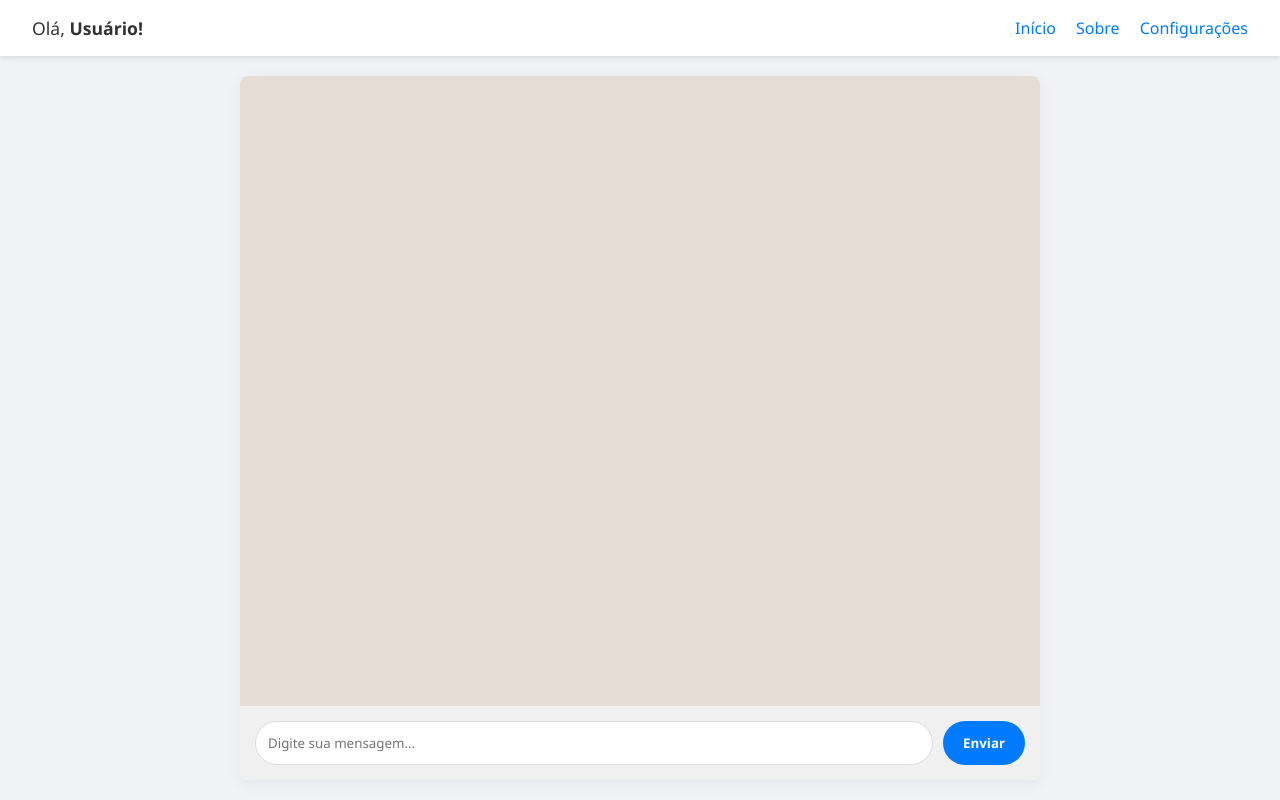
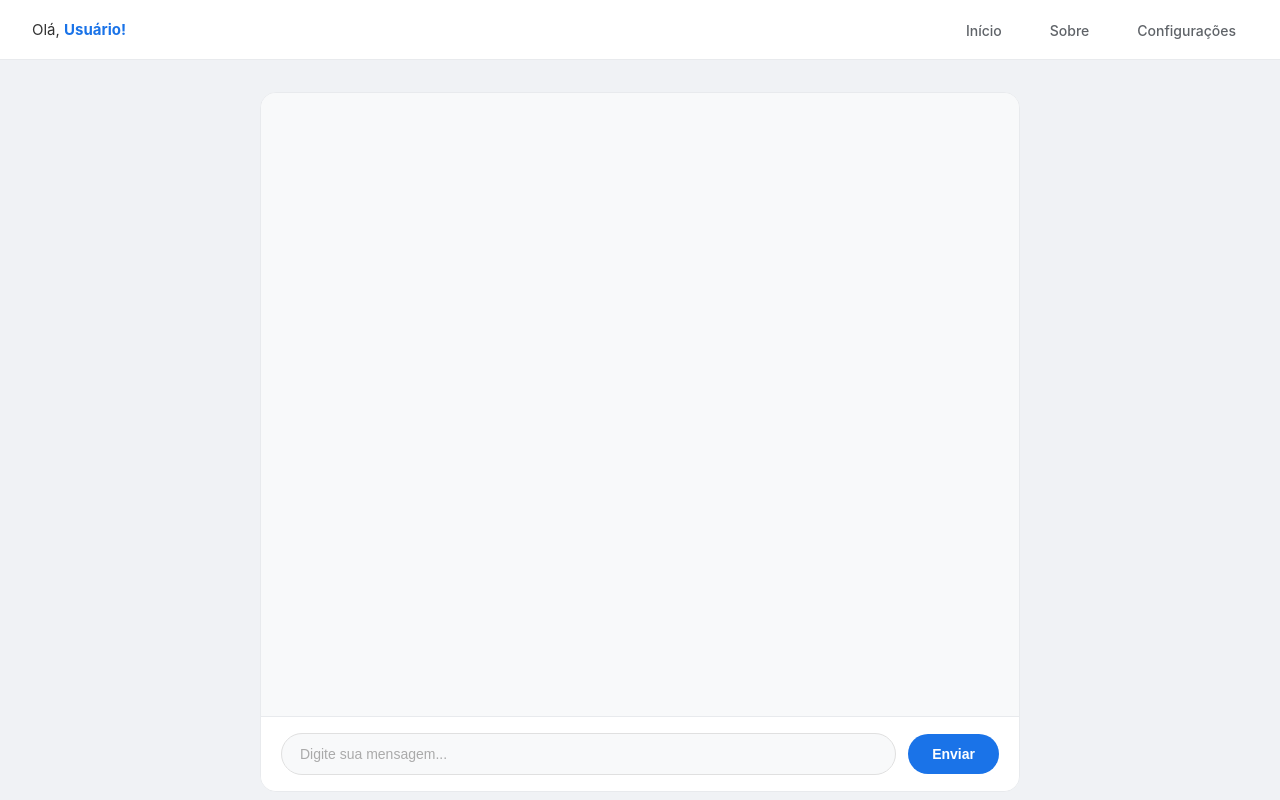
Before and after one commit to arieldreis/CHAT_CRUD, a website: page Chat_Crud_sub/system_full_stack/src/htmls/chat.html in a window 1280 px wide. Drawn offline with Linux system fonts and the light colour scheme.

Commit message:
Fix: Correct file paths and improve chat interface styling

```diff
--- a/Chat_Crud_sub/system_full_stack/API_Rotas/server.js
+++ b/Chat_Crud_sub/system_full_stack/API_Rotas/server.js
@@ -134,7 +134,7 @@ app.get('/chat', (req, res) => {
     res.sendFile(path.join(__dirname, '..', 'src', 'htmls', 'chat.html'));
 });
 app.get('/alterarDados', (req, res) => {
-    res.sendFile(path.join(__dirname, '..', 'src', 'htmls', 'alterar_cadastro.html'))
+    res.sendFile(path.join(__dirname, '..', 'src', 'htmls', 'alterar_cadastro.html'));
 });
 
 // Caso rota solicitada não seja encontrada.
--- a/Chat_Crud_sub/system_full_stack/src/styles/chat.css
+++ b/Chat_Crud_sub/system_full_stack/src/styles/chat.css
@@ -1,131 +1,143 @@
-
+/* ===== Reset & Base ===== */
 * {
   margin: 0;
   padding: 0;
   box-sizing: border-box;
-    font-family: 'Segoe UI', Tahoma, Geneva, Verdana, sans-serif;
 }
 
 body {
-    background-color: #f0f2f5;
-    height: 100vh;
-    display: flex;
-    flex-direction: column;
+  font-family: -apple-system, BlinkMacSystemFont, 'Segoe UI', Roboto, sans-serif;
+  background: #f0f2f5;
+  min-height: 100vh;
+  color: #333;
 }
 
+/* ===== Navbar ===== */
 .navbar {
-    background-color: #ffffff;
-    padding: 1rem 2rem;
   display: flex;
   justify-content: space-between;
   align-items: center;
-    box-shadow: 0 2px 5px rgba(0,0,0,0.1);
-    z-index: 10;
+  padding: 0 2rem;
+  height: 60px;
+  background: #ffffff;
+  border-bottom: 1px solid #e8eaed;
+  position: sticky;
+  top: 0;
+  z-index: 100;
 }
 
 .user-greeting {
-    font-size: 1.1rem;
+  font-size: 15px;
   color: #333;
 }
 
+.user-greeting strong {
+  color: #1a73e8;
+}
+
 .nav-links {
+  display: flex;
+  gap: 1.5rem;
   list-style: none;
-    display: flex;
-    gap: 20px;
 }
 
 .nav-links a {
   text-decoration: none;
-    color: #007bff;
+  font-size: 14px;
+  color: #5f6368;
   font-weight: 500;
-    transition: color 0.3s;
+  padding: 6px 12px;
+  border-radius: 20px;
+  transition: all 0.2s ease;
 }
 
 .nav-links a:hover {
-    color: #0056b3;
+  background: #f0f4ff;
+  color: #1a73e8;
 }
 
+/* ===== Chat Container ===== */
 .chat-container {
-    flex: 1;
+  max-width: 760px;
+  margin: 2rem auto;
   display: flex;
   flex-direction: column;
-    max-width: 800px;
-    margin: 20px auto;
-    width: 95%;
-    background: #fff;
-    border-radius: 8px;
+  height: calc(100vh - 100px);
+  background: #ffffff;
+  border-radius: 16px;
+  border: 1px solid #e8eaed;
   overflow: hidden;
-    box-shadow: 0 4px 15px rgba(0,0,0,0.05);
-    height: 80vh;
 }
 
+/* ===== Chat Window ===== */
 .chat-window {
   flex: 1;
-    padding: 20px;
+  padding: 1.5rem;
   overflow-y: auto;
   display: flex;
   flex-direction: column;
-    gap: 15px;
-    background-color: #e5ddd5;
-    /* Opcional: Esconder a barra de rolagem lateral (estético) */
-    scrollbar-width: thin; /* Para Firefox */
+  gap: 12px;
+  background: #f8f9fa;
+  scroll-behavior: smooth;
 }
 
-.message {
-    max-width: 70%;
-    padding: 10px 15px;
-    border-radius: 15px;
-    position: relative;
-    font-size: 0.95rem;
-    line-height: 1.4;
-    background-color: #dcf8c6;
-    align-self: flex-end;
-    border-bottom-right-radius: 2px;
+.chat-window::-webkit-scrollbar {
+  width: 5px;
 }
 
-.message .time {
-    display: block;
-    font-size: 0.7rem;
-    margin-top: 5px;
-    opacity: 0.7;
-    text-align: right;
+.chat-window::-webkit-scrollbar-thumb {
+  background: #d0d5dd;
+  border-radius: 999px;
 }
 
+/* ===== Chat Input Area ===== */
 .chat-input-area {
-    padding: 15px;
-    background: #f0f0f0;
   display: flex;
-    gap: 10px;
+  align-items: center;
+  gap: 12px;
+  padding: 1rem 1.25rem;
+  background: #ffffff;
+  border-top: 1px solid #e8eaed;
 }
 
-.chat-input-area input {
+#userInput {
   flex: 1;
-    padding: 12px;
-    border: 1px solid #ddd;
-    border-radius: 25px;
+  padding: 12px 18px;
+  border: 1.5px solid #e0e0e0;
+  border-radius: 999px;
+  font-size: 14px;
   outline: none;
+  color: #333;
+  background: #f8f9fa;
+  transition: border-color 0.2s ease, background 0.2s ease;
+}
+
+#userInput:focus {
+  border-color: #1a73e8;
+  background: #ffffff;
+}
+
+#userInput::placeholder {
+  color: #aaa;
 }
 
 .chat-input-area button {
-    background-color: #007bff;
-    color: white;
+  padding: 12px 24px;
+  background: #1a73e8;
+  color: #ffffff;
   border: none;
-    padding: 0 20px;
-    border-radius: 25px;
+  border-radius: 999px;
+  font-size: 14px;
+  font-weight: 600;
   cursor: pointer;
-    font-weight: bold;
-    transition: background 0.3s;
+  transition: background 0.2s ease, transform 0.1s ease;
+  white-space: nowrap;
 }
 
 .chat-input-area button:hover {
-    background-color: #0056b3;
+  background: #1557b0;
 }
 
-/* Customizando a barra de rolagem para Chrome/Edge/Safari */
-.chat-window::-webkit-scrollbar {
-    width: 6px;
+.chat-input-area button:active {
+  transform: scale(0.97);
 }
-.chat-window::-webkit-scrollbar-thumb {
-    background-color: rgba(0,0,0,0.2);
-    border-radius: 10px;
-}
```
Also changed, not shown: Chat_Crud_sub/system_full_stack/src/htmls/chat.html (+1 -1 lines), Chat_Crud_sub/system_full_stack/src/htmls/dados_salvos.html (+1 -1 lines), Chat_Crud_sub/system_full_stack/src/htmls/login.html (+2 -2 lines). Lines whose indentation alone changed are shown as unchanged.
